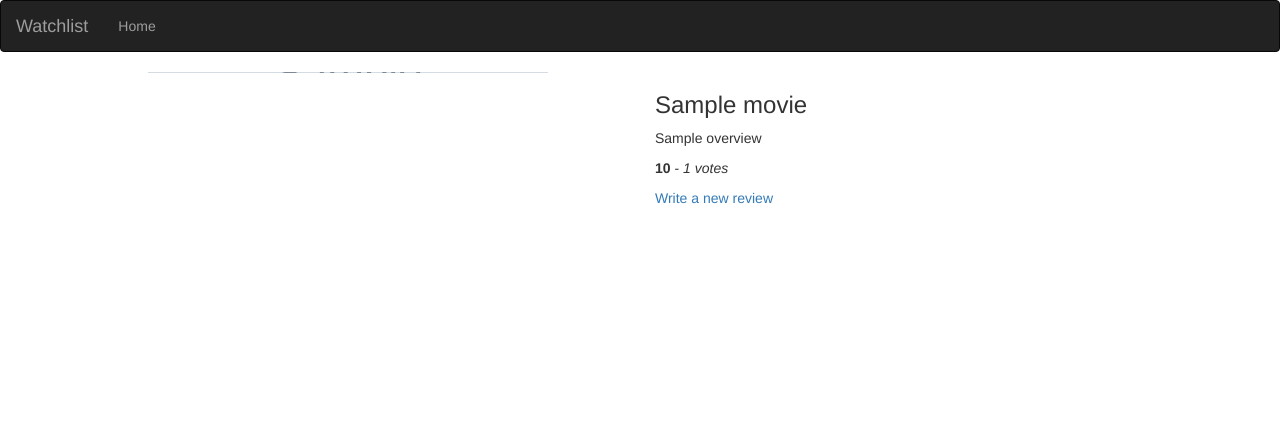
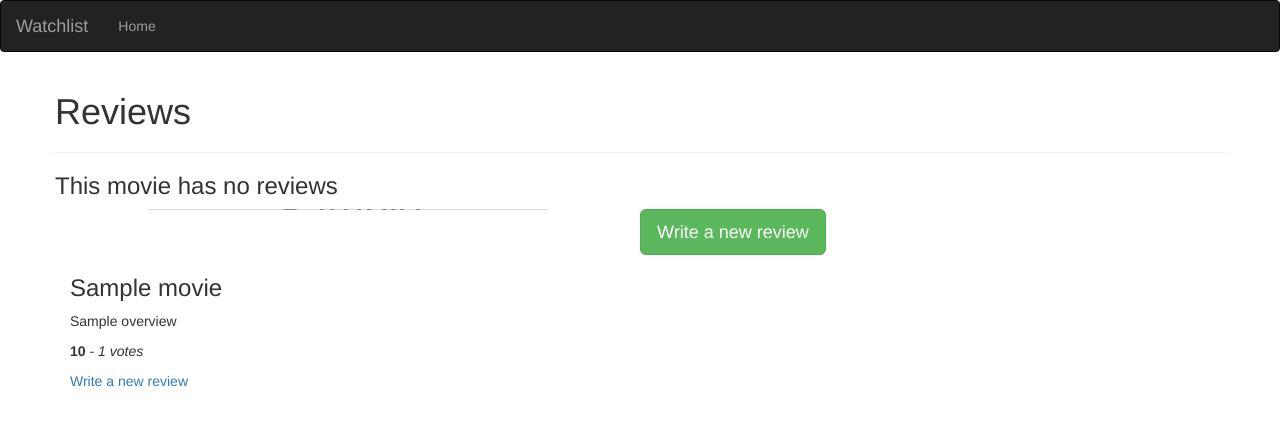
Before and after one commit to kahenya-anita/Watchlist, a Python web app: template app/templates/movie.html in a window 1280 px wide. Shown: the top 426 px of the page. Run offline with Jinja, Linux system fonts and the light colour scheme; the template is opened without the code that fills it: most values are stand-ins (such as "Sample title", 1, 10 or a date in 2020); grey boxes marked "Sample" are stand-in pictures; some libraries are stand-ins or nearby versions.

Commit message:
Add class to append new reviews

```diff
--- a/app/templates/macros.html
+++ b/app/templates/macros.html
@@ -11,3 +11,13 @@
     {% endfor %}
 
 {% endmacro %}
+
+<!-- Displaying reviews macro -->
+{% macro displayReviews(review_list) %}
+    {% for review in review_list %}
+    <div class="col-xs-12 col-sm-4 col-md-4 col-lg-4 review-card">
+        <h2> {{ review.title}} </h2>
+        <p> {{ review.review | truncate(30) }}</p>
+    </div>
+    {% endfor %}
+{% endmacro %}
--- a/app/templates/movie.html
+++ b/app/templates/movie.html
@@ -8,10 +8,22 @@
     {% extends 'base.html'%}
     <!-- Content block -->
     {% block content %}
+    {% import 'macros.html' as macro%}
     <div class="container">
 
         <!-- Poster background -->
         <div class="row">
+
+            <h1>Reviews</h1>
+            <hr>
+
+            {% if reviews %}
+                {{macro.displayReviews(reviews)}}
+            {% else%}
+                <h3 class="text-centre">This movie has no reviews </h3>
+
+                <a class="btn btn-success btn-lg text-center" href="/movie/review/new/{{movie.id}}"> Write a new review</a>
+            {% endif %}
             <div class="col-xs-6 col-sm-6 col-md-6 col-lg-6 posterPath" style="background: url({{movie.poster}}) no-repeat center center">
             </div>
 
--- a/app/views.py
+++ b/app/views.py
@@ -14,7 +14,8 @@
     '''
     movie = get_movie(id)
     title = f'{movie.title}'
-    return render_template('movie.html',title = title,movie = movie)
+    reviews = Review.get_reviews(movie.id)
+    return render_template('movie.html',title = title,movie = movie,reviews = reviews)
 
 
 @app.route('/')
```
Also changed, not shown: app/models/reviews.py (+11 -0 lines).
